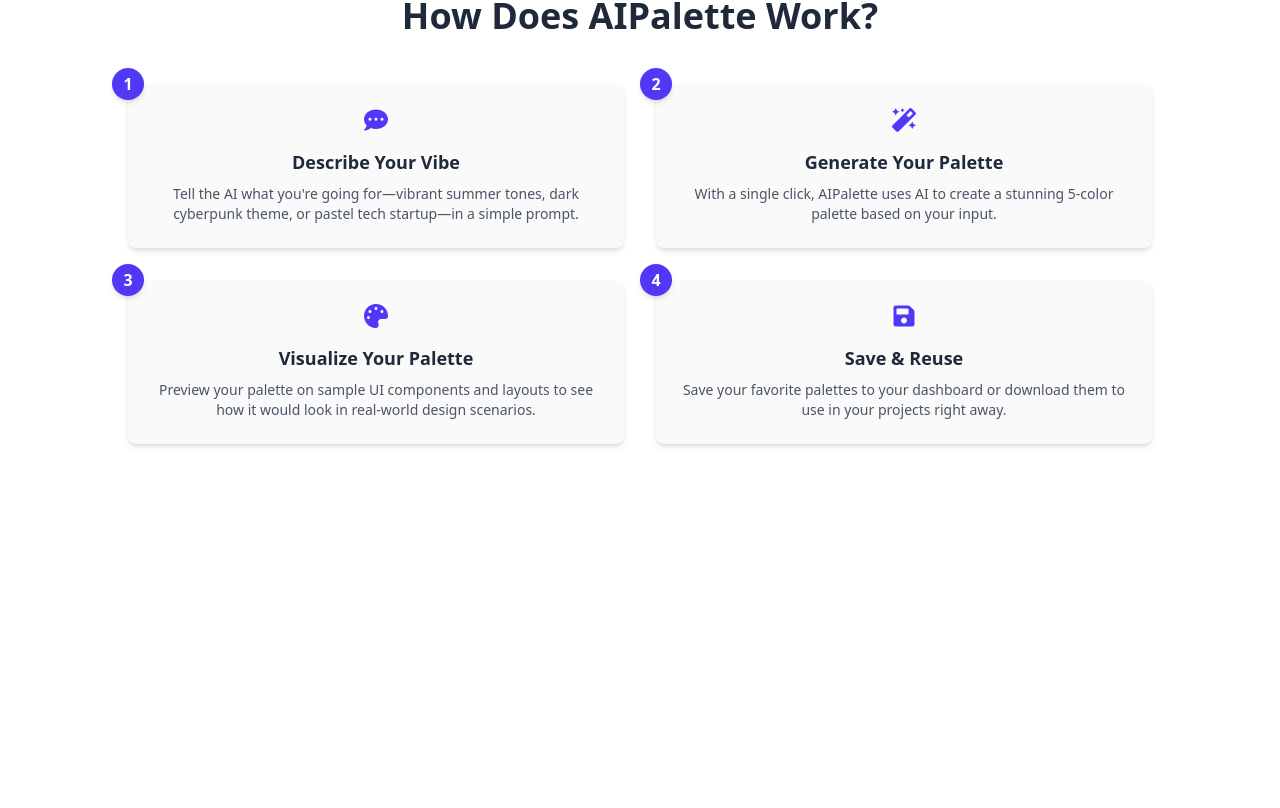
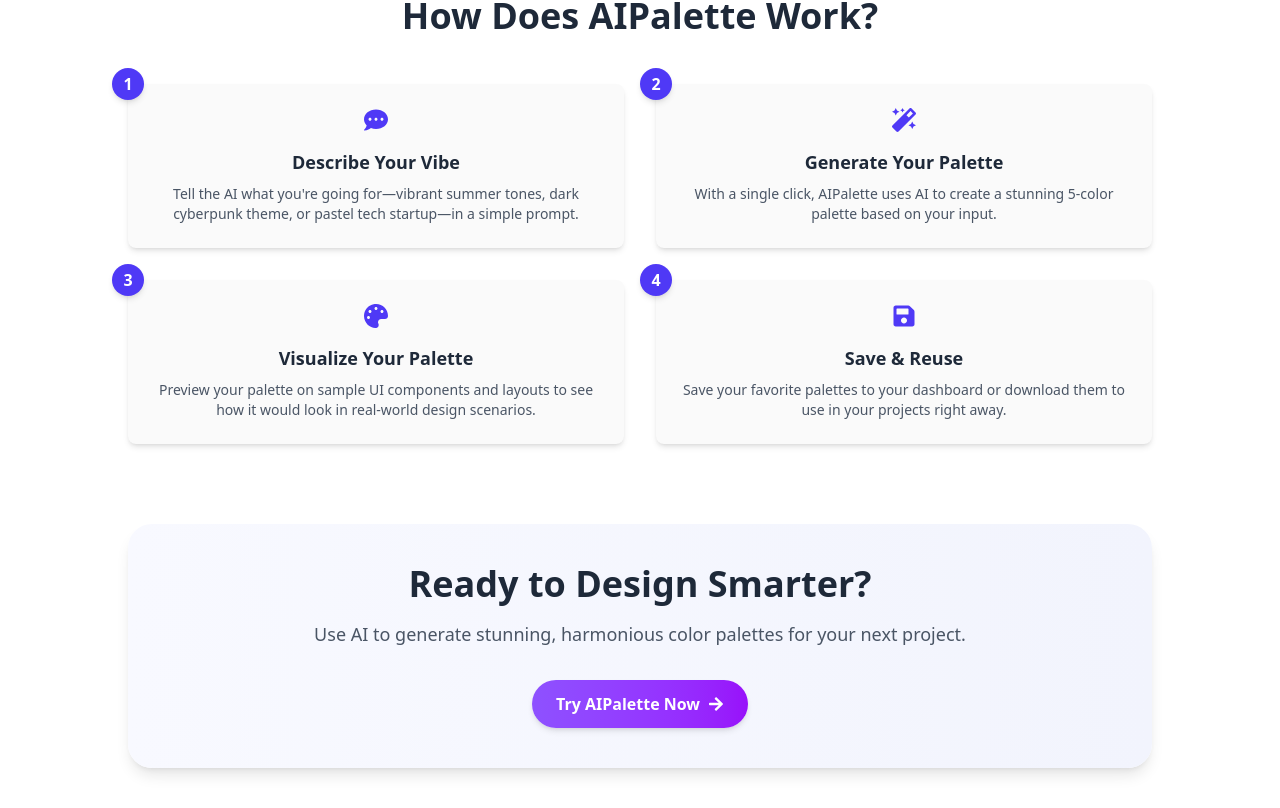
Before and after one commit to muhurtkumar/AIPalette, a React (Vite) app in the folder client/: page / in a window 1280 px wide. Shown: the part 1063-1871 px from the top of the page. Before the commit the page ends 1547 px from the top, so only its background shows below. Built offline with nearby package versions, Linux system fonts and the light colour scheme.

Commit message:
Added CallToAction component with gradient background and explore button

```diff
--- /dev/null
+++ b/client/src/components/CallToAction.jsx
@@ -0,0 +1,21 @@
+import React from "react";
+import { FaArrowRight } from "react-icons/fa";
+import { Link } from "react-router-dom";
+
+const CallToAction = () => {
+  return (
+    <section className="bg-white py-10 px-4">
+      <div className="max-w-5xl mx-auto bg-gradient-to-r from-[#f8f9ff] to-[#f2f4fd] p-10 rounded-3xl shadow-lg text-center">
+        <h2 className="text-3xl sm:text-4xl font-bold text-gray-800 mb-4">
+          Ready to Design Smarter?
+        </h2>
+        <p className="text-lg text-gray-600 mb-8">Use AI to generate stunning, harmonious color palettes for your next project.</p>
+        <Link to="/explore" className="inline-flex items-center bg-gradient-to-r from-violet-500 to-purple-600 text-white font-semibold px-6 py-3 rounded-full shadow-md hover:scale-105 transition-transform duration-200">
+          Try AIPalette Now <FaArrowRight className="ml-2" />
+        </Link>
+      </div>
+    </section>
+  );
+};
+
+export default CallToAction;
--- a/client/src/pages/Home.jsx
+++ b/client/src/pages/Home.jsx
@@ -2,6 +2,7 @@
 import Hero from '../components/Hero'
 import Features from '../components/Features'
 import HowItWorks from '../components/HowItWorks'
+import CallToAction from '../components/CallToAction'
 
 const Home = () => {
     return (
@@ -9,6 +10,7 @@
             <Hero />
             <Features />
             <HowItWorks />
+            <CallToAction />
         </div>
     )
 }
```
